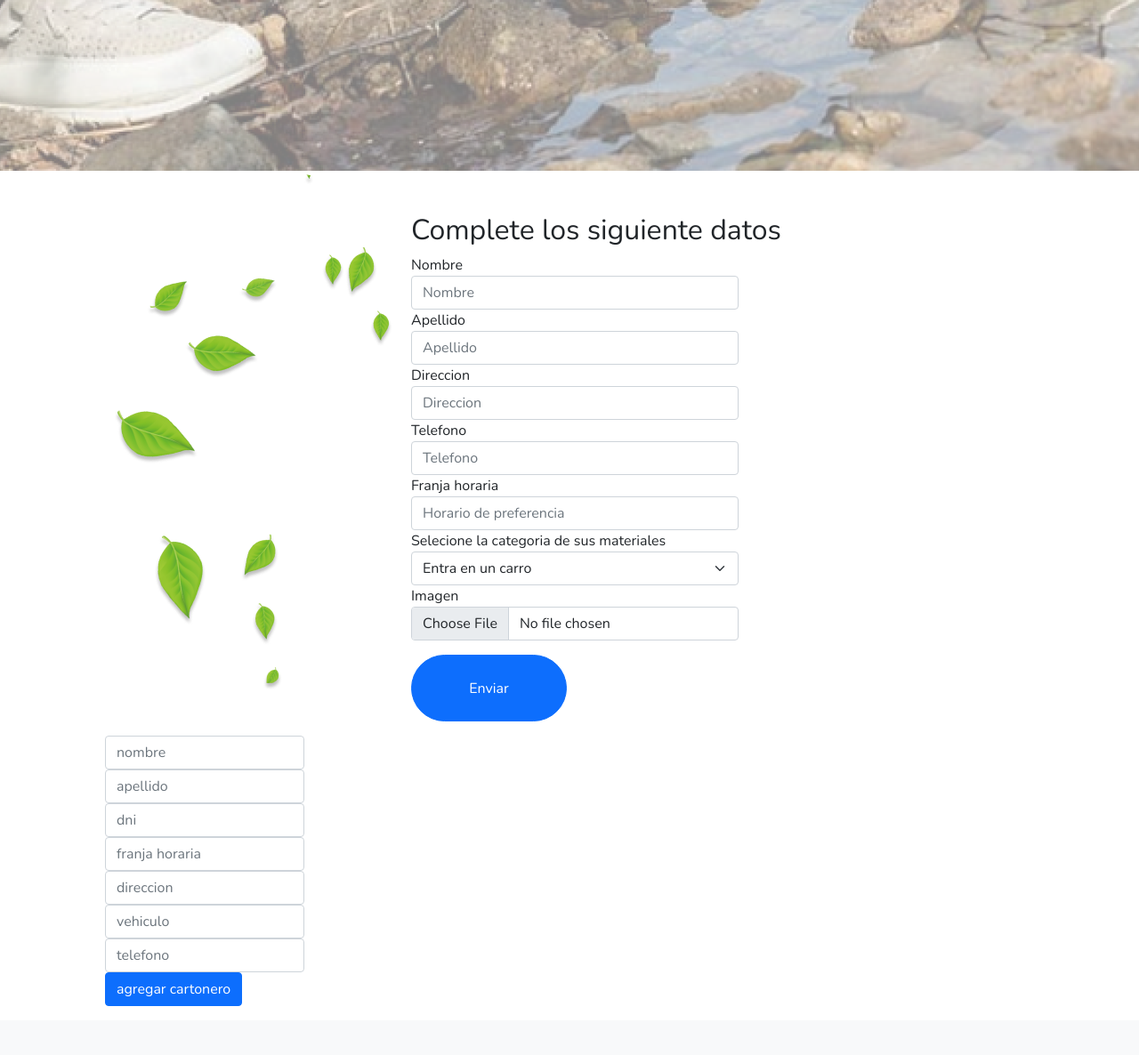
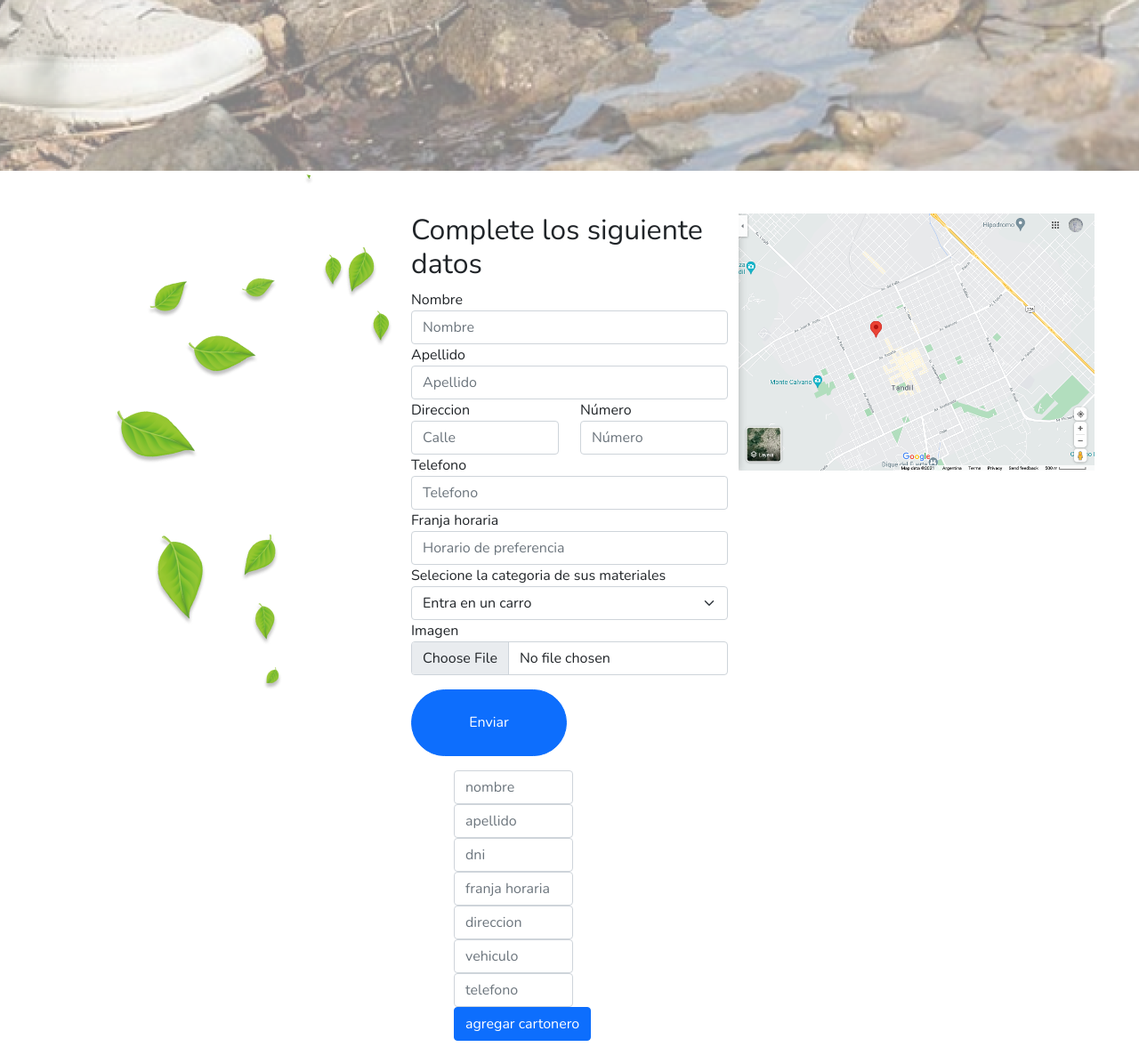
Before and after one commit to Loray21/INT.METODOLOGIAS-TUDAI-TANDIL, a PHP site: page / in a window 1280 px wide. Shown: the part 1248-2434 px from the top of the page at 89% size. Before the commit the page ends 2379 px from the top, so only its background shows below. Run offline with PHP 8.4, Linux system fonts and the light colour scheme; data comes from the database, SQL or seed files in the repository; data that the repository does not hold is empty; some web fonts are replaced.

Commit message:
[CDATTG5-95] Realizada verificación para saber si una calle estÃá dentro del rango de la cooperativa

```diff
--- a/app/Controller/Controller.php
+++ b/app/Controller/Controller.php
@@ -108,17 +108,18 @@ class Controller
     {
         $nombre = $_POST['nombre'];
         $apellido = $_POST['apellido'];
-        $direccion = $_POST['direccion'];
+        $calle = $_POST['calle'];
+        $numero = $_POST['numero'];
         $telefono = $_POST['telefono'];
         $franja_horaria = $_POST['franja_horaria'];
         $categoria_volumen = $_POST['categoria_volumen'];
         $imagen = $_POST['imagen'];
-        if (!empty($nombre)  && !empty($apellido) && !empty($direccion) && !empty($telefono) && !empty($franja_horaria) && !empty($categoria_volumen)) {
+        if (!empty($nombre)  && !empty($apellido) && !empty($calle) && !empty($telefono) && !empty($franja_horaria) && !empty($categoria_volumen)) {
             if (!empty($imagen)) {
-                $this->pedidosModel->guardarPedido($nombre, $apellido, $direccion, $telefono, $franja_horaria, $categoria_volumen, $imagen);
+                $this->pedidosModel->guardarPedido($nombre, $apellido, $calle, $numero, $telefono, $franja_horaria, $categoria_volumen, $imagen);
             } else {
                 $imagen = null;
-                $this->pedidosModel->guardarPedido($nombre, $apellido, $direccion, $telefono, $franja_horaria, $categoria_volumen, $imagen);
+                $this->pedidosModel->guardarPedido($nombre, $apellido, $calle, $numero, $telefono, $franja_horaria, $categoria_volumen, $imagen);
             }
         }
         header("Location: " . BASE_URL . "home");
--- a/app/Model/PedidosModel.php
+++ b/app/Model/PedidosModel.php
@@ -10,10 +10,13 @@
             $this->db = DataBaseHelper::connection();
         }
 
-        function guardarPedido($nombre, $apellido, $direccion, $telefono, $franja_horaria, $categoria_volumen, $imagen) {
-            $query = $this->db->prepare("INSERT INTO pedido(nombre, apellido, direccion, telefono, franja_horaria, categoria_volumen, imagen) VALUES (?,?,?,?,?,?,?)");
-            $query->execute(array($nombre, $apellido, $direccion, $telefono, $franja_horaria, $categoria_volumen, $imagen));
-            return $this->db->lastInsertId();
+        function guardarPedido($nombre, $apellido, $calle, $numero, $telefono, $franja_horaria, $categoria_volumen, $imagen) {
+            $calleValida =  $this->isCalleValida($calle, $numero);
+            if(isset($calleValida)&&($calleValida)) {
+                $query = $this->db->prepare("INSERT INTO pedido(nombre, apellido, direccion, numero, telefono, franja_horaria, categoria_volumen, imagen) VALUES (?,?,?,?,?,?,?,?)");
+                $query->execute(array($nombre, $apellido, $calle, $numero, $telefono, $franja_horaria, $categoria_volumen, $imagen));
+                return $this->db->lastInsertId();
+            }
         }
 
         function getPedidos(){
@@ -22,4 +25,10 @@
             return $query -> fetchAll(PDO::FETCH_OBJ);
         }
 
+        function isCalleValida($calle, $numero) {
+            $query = $this->db->prepare("SELECT 1 from area WHERE calle = ? AND ? BETWEEN numero_menor AND numero_mayor");
+            $query->execute(array($calle, $numero));
+            return $query->fetch(PDO::FETCH_OBJ);
+        }
+
     }
```
Also changed, not shown: templates/formAgregarPedido.tpl (+23 -6 lines), imagenes/cooperativa_form.png (added).
